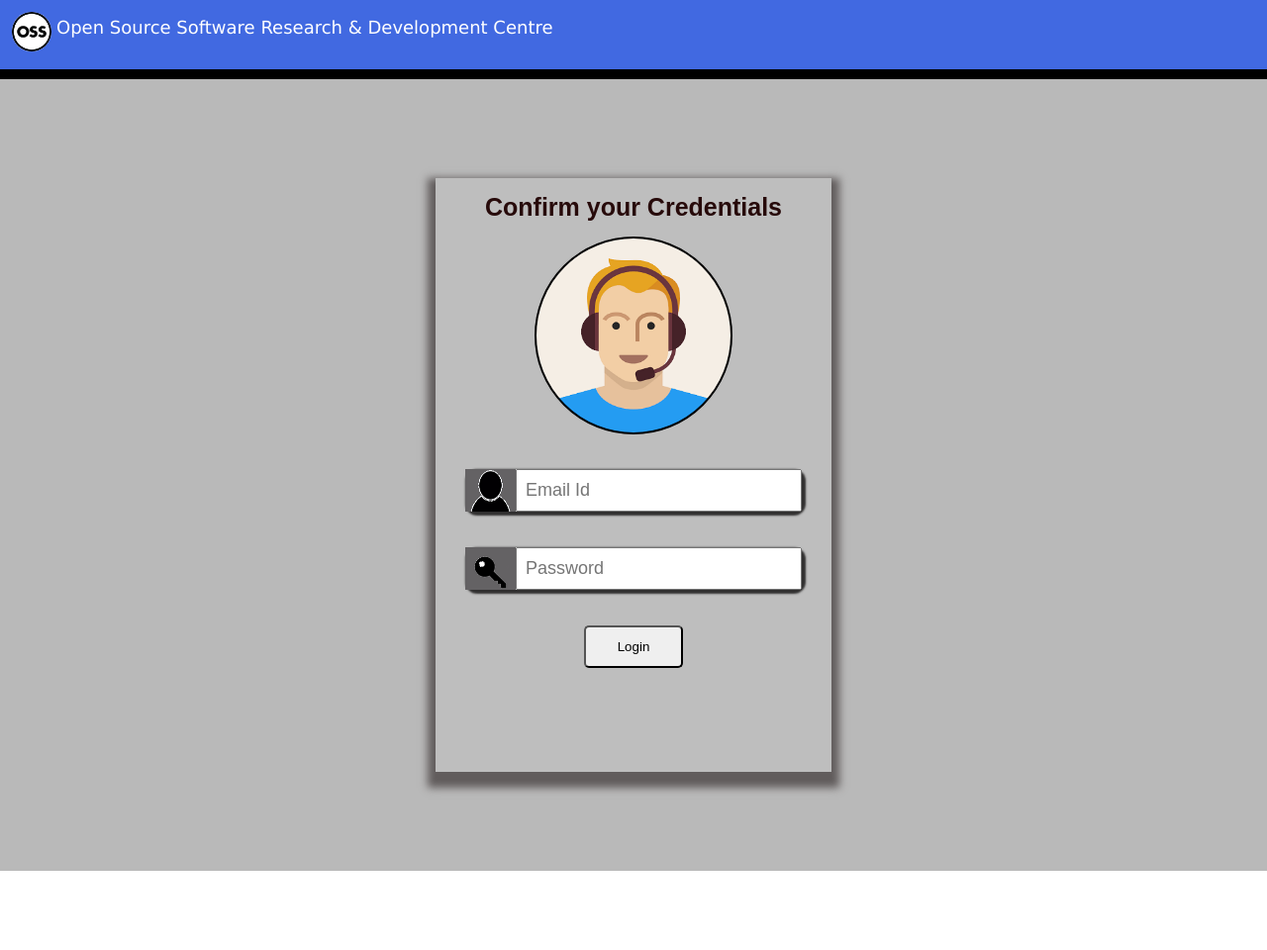
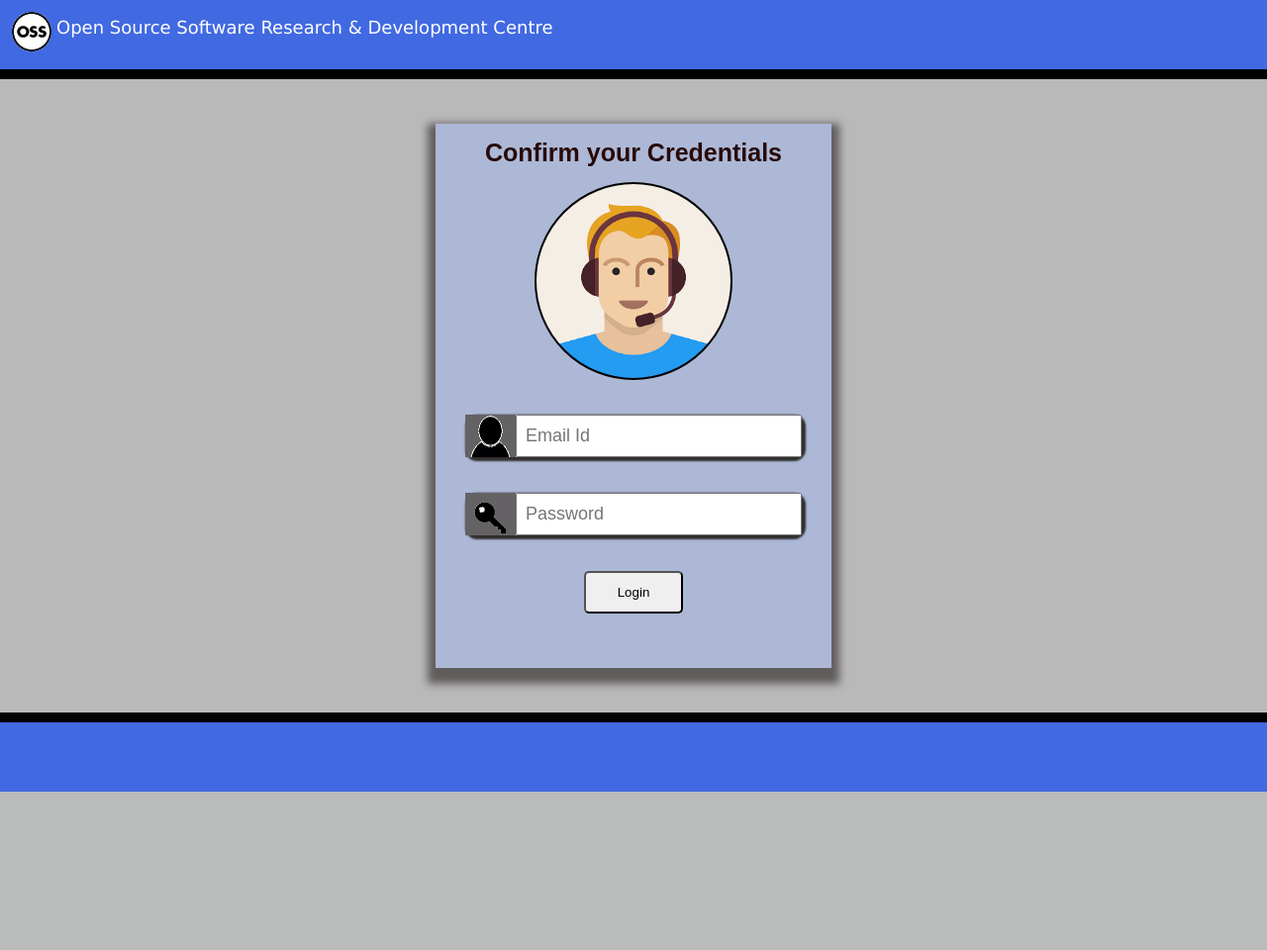
Before and after one commit to Mayank-Khurmai/Recruitment-Portal, a PHP site: page / in a window 1280 px wide. Shown: the whole page at 99% size. After the commit the page ends 800 px from the top, so only its background shows below. Run offline with PHP 8.4, Linux system fonts and the light colour scheme; some libraries are stand-ins or nearby versions.

Commit message:
Add files via upload

```diff
--- a/css/main5.css
+++ b/css/main5.css
@@ -44,6 +44,7 @@ body{
 #my-loader{
     width: 100%;
     height: 100vh;
+    z-index: 4;
     background-color: #27313b;
 }
 
@@ -69,7 +70,7 @@ body{
 
 #full-body{
     width: 100%;
-    height: 100vh;
+    height: 80vh;
     margin: 0px;
     padding: 0px;
     background-color: rgb(185, 185, 185);
@@ -77,12 +78,12 @@ body{
 
 .login-form-div{
     width: 400px;
-    height: 600px;
+    height: 550px;
     position: relative;
     top: 50%;
     left: 50%;
     transform: translate(-50%,-50%);
-    background-color: rgb(190, 190, 190);
+    background-color: rgb(173, 184, 214);
     box-shadow:0px 8px 8px 8px rgb(97, 92, 92);
 }
 
@@ -215,7 +216,7 @@ body{
     border-left: 2px dotted wheat;
     width: 30px;
     height: 30px;
-    display: none;
+    margin: 0 auto;
     -webkit-animation: spin 10s linear infinite;
     animation: spin 2s linear infinite;
   }
@@ -466,6 +467,13 @@ footer{
     height: 10vh;
 }
 
+
+.footer-div-design{
+    height: 10vh;
+    background-color: royalblue;
+    border-top: 10px solid black;
+}
+
 .all-btn{
     width: 80%;
     height: 100%;
```
